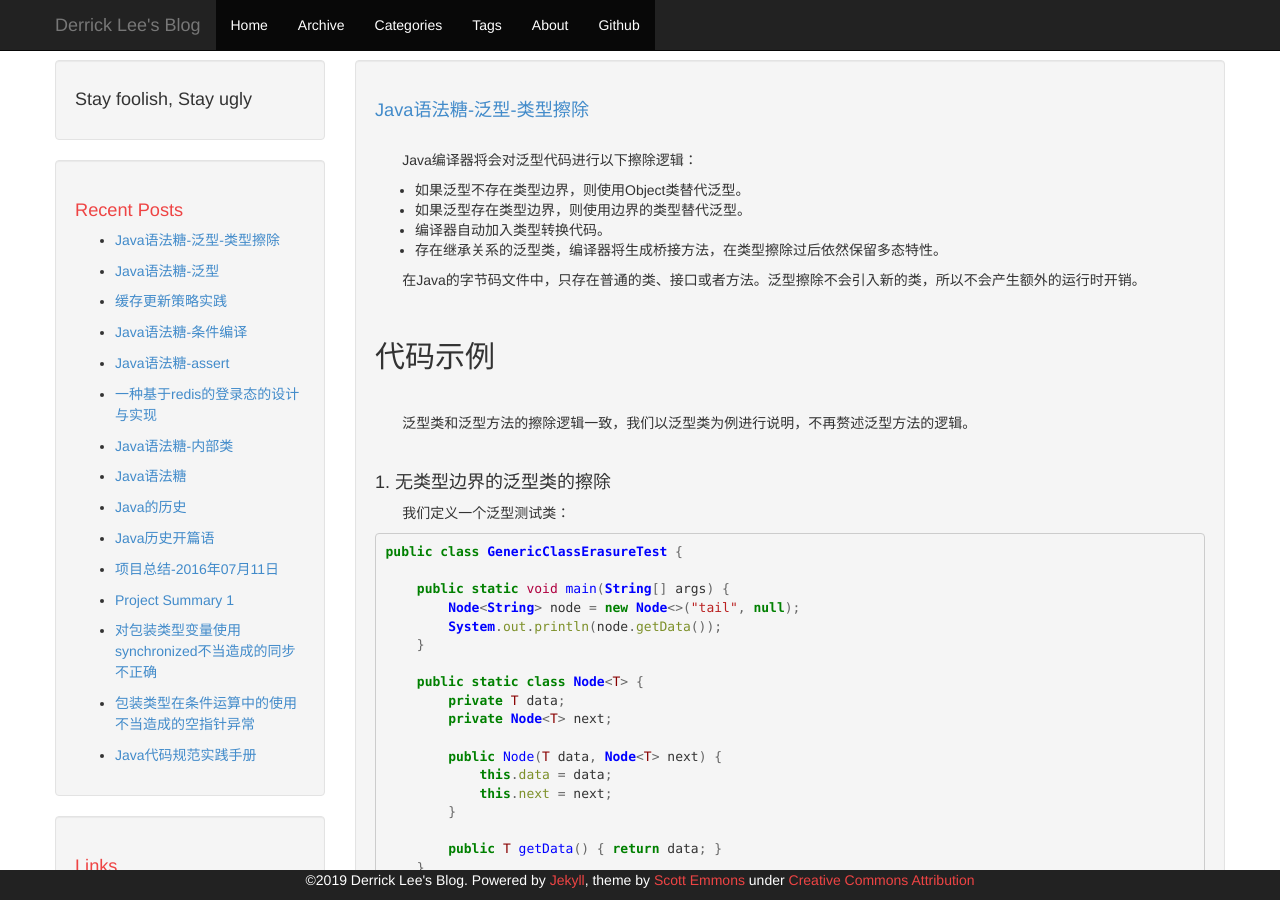
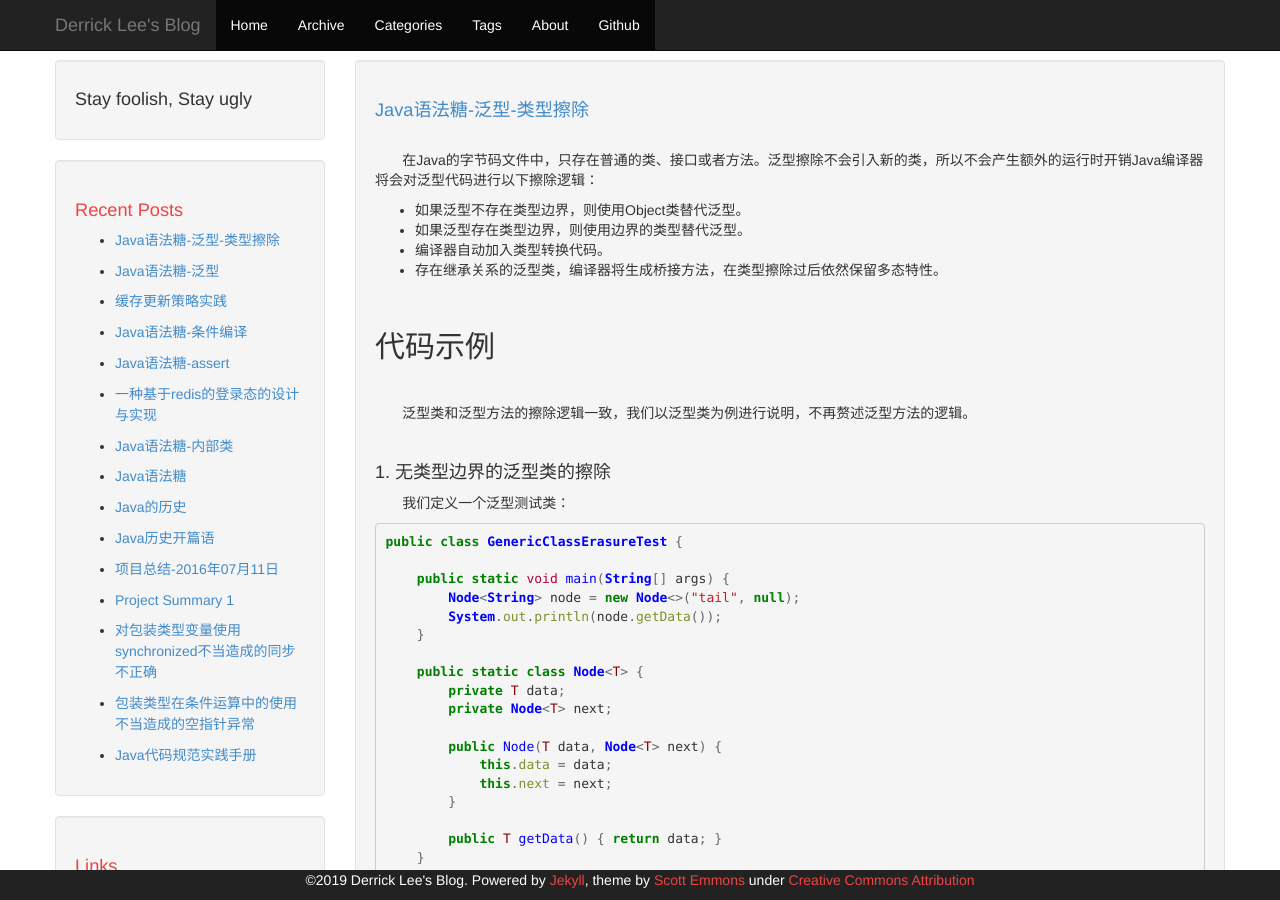
Before and after one commit to leesir/leesir.github.io, a Jekyll site: the page built from _posts/2019-07-04-java-sugar-generic-type-erasure.md, in a window 1280 px wide and 900 px high. Built offline with Jekyll 4.4.1, drawn with Linux system fonts in a browser that asks for light colours; comment, search, counter and statistics services are not loaded; some of the changed lines change nothing that is shown.

Commit message:
修改内容

```diff
--- a/_posts/2019-07-04-java-sugar-generic-type-erasure.md
+++ b/_posts/2019-07-04-java-sugar-generic-type-erasure.md
@@ -7,14 +7,12 @@ tags: [Java Language]
 ---
 <link rel="stylesheet" href="{{ site.baseurl }}/css/pygments.css">
 
-&#160; &#160; &#160; &#160;Java编译器将会对泛型代码进行以下擦除逻辑：
+&#160; &#160; &#160; &#160;在Java的字节码文件中，只存在普通的类、接口或者方法。泛型擦除不会引入新的类，所以不会产生额外的运行时开销Java编译器将会对泛型代码进行以下擦除逻辑：
 
 * 如果泛型不存在类型边界，则使用Object类替代泛型。
 * 如果泛型存在类型边界，则使用边界的类型替代泛型。
 * 编译器自动加入类型转换代码。
 * 存在继承关系的泛型类，编译器将生成桥接方法，在类型擦除过后依然保留多态特性。
-
-&#160; &#160; &#160; &#160;在Java的字节码文件中，只存在普通的类、接口或者方法。泛型擦除不会引入新的类，所以不会产生额外的运行时开销。
 
 <br>
 
```
